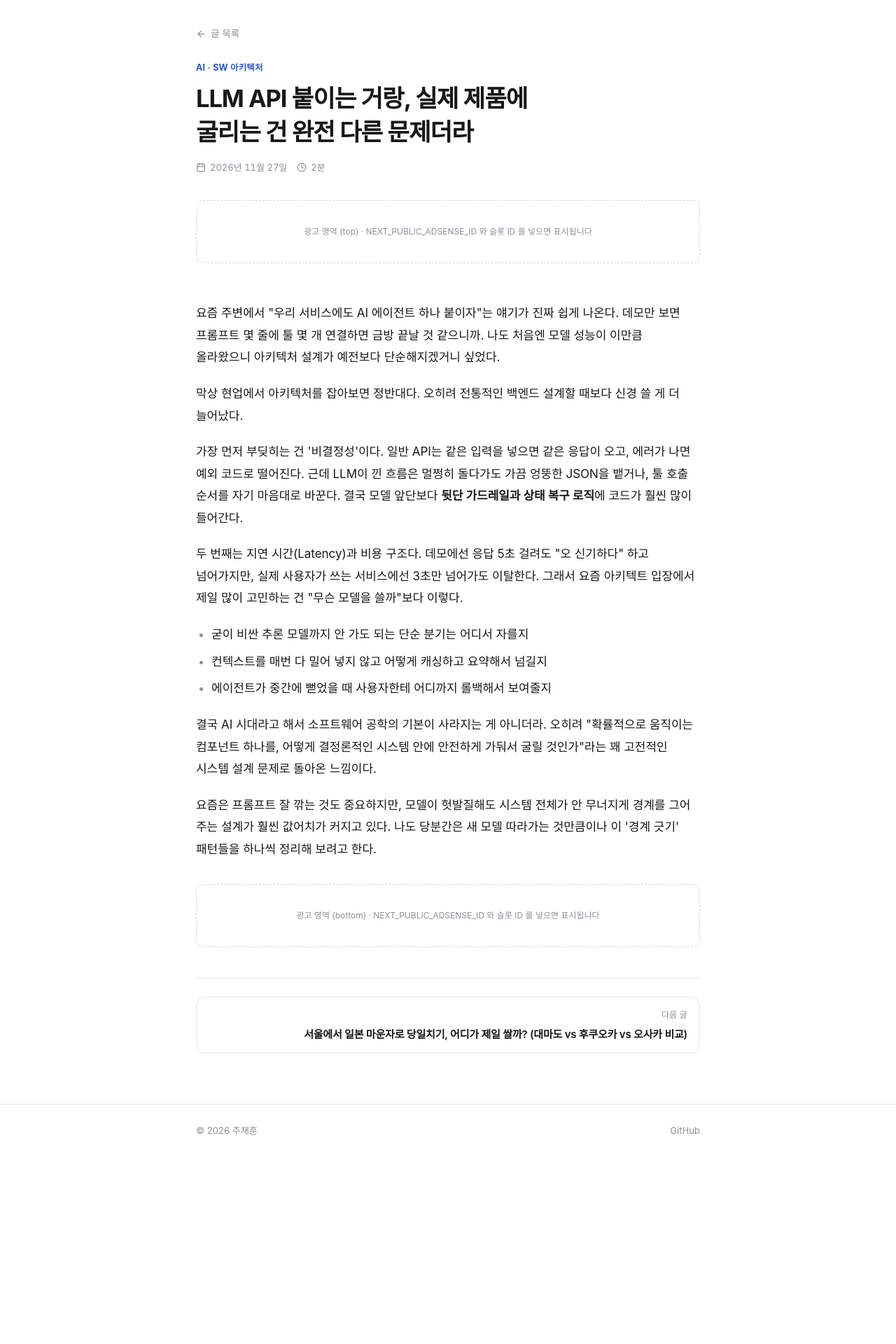
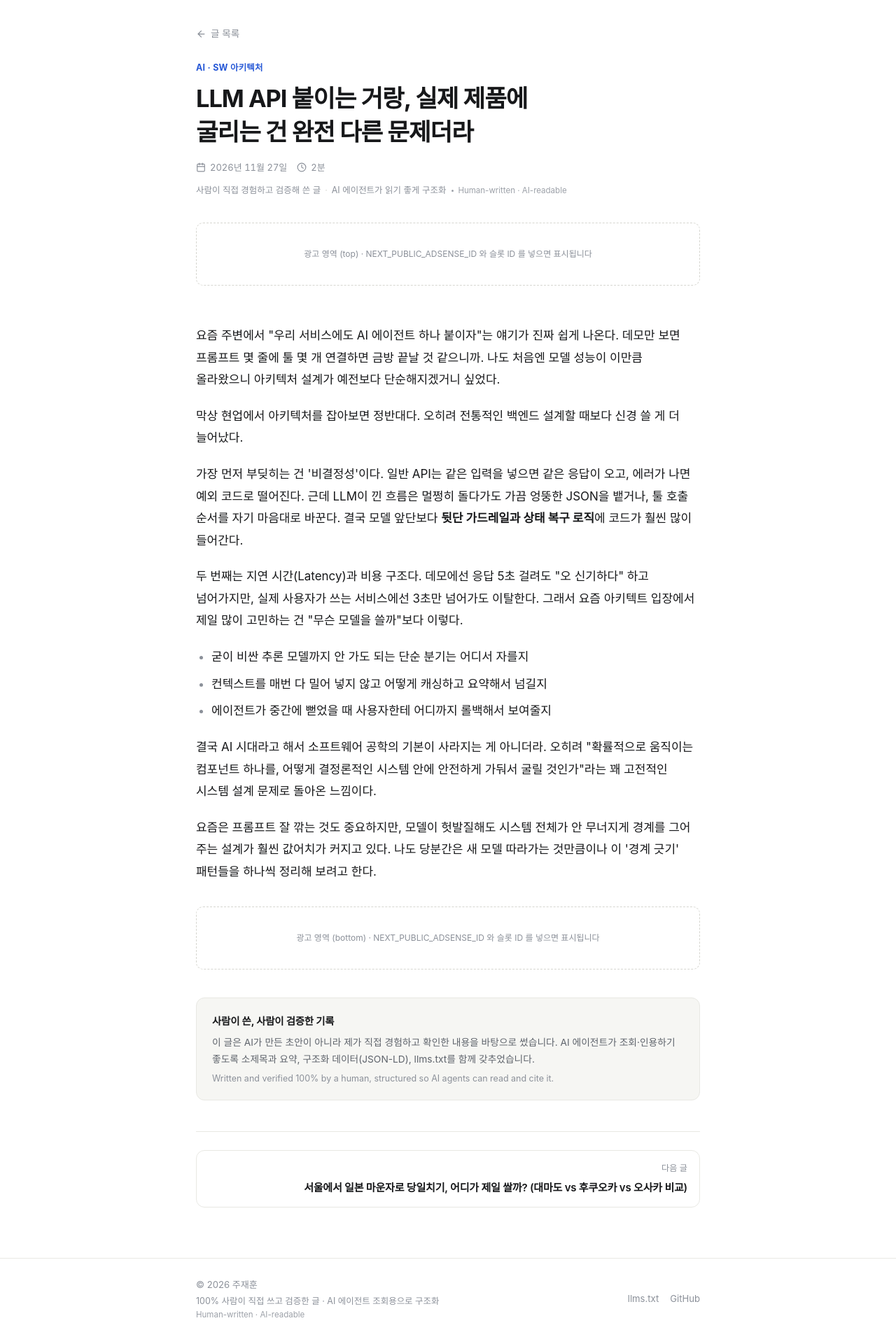
Before and after one commit to chris-jaehoon/My-Record, a Next.js app: page /My-Record/posts/llm-api-vs-product/ in a window 1280 px wide. Shown: the part 74-1994 px from the top of the page at 70% size. Before the commit the page ends 1757 px from the top, so only its background shows below. Built offline with nearby package versions, Linux system fonts and the light colour scheme; no server answers.

Commit message:
블로그 성격 안내 문구 추가: 사람이 직접 쓴 글 · AI 에이전트 조회용 구조화
홈 상단 소개, 글 머리/하단, 푸터, llms.txt 에 같은 취지를 영문·국문으로 담백하게 반영.
AdSense 구조(AdSlot·NEXT_PUBLIC_ADSENSE_ID·ads.txt)는 그대로 유지.

```diff
--- a/app/globals.css
+++ b/app/globals.css
@@ -206,6 +206,49 @@ img {
   line-height: 1.8;
 }
 
+/* 사이트 성격 안내 — 과하지 않게, 본문보다 한 톤 낮게 */
+.hero .hero-note {
+  margin-top: 22px;
+  padding: 14px 16px;
+  border: 1px solid var(--border);
+  border-radius: 10px;
+  background: var(--bg-subtle);
+  color: var(--fg-muted);
+  font-size: 0.88rem;
+  line-height: 1.75;
+}
+
+.hero-note__badge {
+  display: inline-block;
+  margin-right: 8px;
+  padding: 2px 8px;
+  border: 1px solid var(--border-strong);
+  border-radius: 999px;
+  background: var(--bg);
+  color: var(--fg-faint);
+  font-size: 0.7rem;
+  font-weight: 600;
+  letter-spacing: 0.01em;
+  vertical-align: 1px;
+  white-space: nowrap;
+}
+
+.hero-note__en,
+.post-credit__en,
+.post-note__en,
+.site-footer__en {
+  display: block;
+  color: var(--fg-faint);
+  font-family: var(--font-sans);
+  font-size: 0.78rem;
+  line-height: 1.6;
+  letter-spacing: 0;
+}
+
+.hero-note__en {
+  margin-top: 4px;
+}
+
 /* --- post list ------------------------------------------------------------- */
 
 .post-list {
@@ -327,6 +370,41 @@ img {
 
 .post-header .post-meta {
   margin-top: 16px;
+}
+
+.post-credit {
+  display: flex;
+  align-items: baseline;
+  flex-wrap: wrap;
+  gap: 4px 8px;
+  margin: 12px 0 0;
+  color: var(--fg-faint);
+  font-size: 0.78rem;
+  line-height: 1.6;
+}
+
+.post-credit__sep {
+  margin-inline: 6px;
+  color: var(--border-strong);
+}
+
+.post-credit__en {
+  display: inline-block;
+  margin: 0;
+  color: var(--fg-faint);
+  font-size: 0.72rem;
+  opacity: 0.85;
+}
+
+.post-credit__en::before {
+  content: "";
+  display: inline-block;
+  width: 3px;
+  height: 3px;
+  margin-right: 6px;
+  border-radius: 50%;
+  background: currentColor;
+  vertical-align: 2px;
 }
 
 .prose {
@@ -499,6 +577,39 @@ img {
   text-align: right;
 }
 
+/* --- 글 하단 작성 안내 ---------------------------------------------------- */
+
+.post-note {
+  margin-top: 40px;
+  padding: 20px 22px;
+  border: 1px solid var(--border);
+  border-radius: 12px;
+  background: var(--bg-subtle);
+  color: var(--fg-muted);
+  font-size: 0.86rem;
+  line-height: 1.75;
+}
+
+.post-note p {
+  margin: 0;
+}
+
+.post-note p + p {
+  margin-top: 6px;
+}
+
+.post-note .post-note__title {
+  color: var(--fg);
+  font-size: 0.9rem;
+  font-weight: 650;
+  letter-spacing: -0.01em;
+}
+
+.post-note .post-note__en {
+  color: var(--fg-faint);
+  font-size: 0.78rem;
+}
+
 /* --- footer ---------------------------------------------------------------- */
 
 .site-footer {
@@ -519,6 +630,33 @@ img {
 
 .site-footer p {
   margin: 0;
+}
+
+.site-footer__about {
+  display: flex;
+  flex-direction: column;
+  gap: 3px;
+}
+
+.site-footer .site-footer__note {
+  font-size: 0.78rem;
+  line-height: 1.6;
+}
+
+.site-footer__en {
+  font-size: 0.72rem;
+  opacity: 0.85;
+}
+
+.site-footer__links {
+  display: flex;
+  align-items: center;
+  gap: 16px;
+  flex-wrap: wrap;
+}
+
+.site-footer__links a:hover {
+  color: var(--fg);
 }
 
 .site-footer a:hover {
--- a/app/layout.tsx
+++ b/app/layout.tsx
@@ -113,10 +113,23 @@ export default function RootLayout({
 
         <footer className="site-footer">
           <div className="container site-footer__inner">
-            <p>© {new Date().getFullYear()} {SITE.author.name}</p>
-            <a href={SITE.author.url} target="_blank" rel="noreferrer noopener">
-              GitHub
-            </a>
+            <div className="site-footer__about">
+              <p>
+                © {new Date().getFullYear()} {SITE.author.name}
+              </p>
+              <p className="site-footer__note">
+                100% 사람이 직접 쓰고 검증한 글 · AI 에이전트 조회용으로 구조화
+                <span className="site-footer__en" lang="en">
+                  {SITE.claim.badge}
+                </span>
+              </p>
+            </div>
+            <nav className="site-footer__links" aria-label="바깥 링크">
+              <a href={`${SITE.basePath}/llms.txt`}>llms.txt</a>
+              <a href={SITE.author.url} target="_blank" rel="noreferrer noopener">
+                GitHub
+              </a>
+            </nav>
           </div>
         </footer>
       </body>
--- a/app/posts/[slug]/page.tsx
+++ b/app/posts/[slug]/page.tsx
@@ -135,6 +135,19 @@ export default async function PostPage({ params }: PageProps) {
                 {post.readingTime}분
               </span>
             </div>
+
+            <p className="post-credit">
+              <span>
+                사람이 직접 경험하고 검증해 쓴 글
+                <span className="post-credit__sep" aria-hidden="true">
+                  ·
+                </span>
+                AI 에이전트가 읽기 좋게 구조화
+              </span>
+              <span className="post-credit__en" lang="en">
+                {SITE.claim.badge}
+              </span>
+            </p>
           </header>
 
           <AdSlot slot={topSlot} position="top" />
@@ -145,6 +158,18 @@ export default async function PostPage({ params }: PageProps) {
           />
 
           <AdSlot slot={bottomSlot} position="bottom" />
+
+          <aside className="post-note" aria-label="글 작성 안내">
+            <p className="post-note__title">사람이 쓴, 사람이 검증한 기록</p>
+            <p>
+              이 글은 AI가 만든 초안이 아니라 제가 직접 경험하고 확인한 내용을
+              바탕으로 썼습니다. AI 에이전트가 조회·인용하기 좋도록 소제목과 요약,
+              구조화 데이터(JSON-LD), llms.txt를 함께 갖추었습니다.
+            </p>
+            <p className="post-note__en" lang="en">
+              {SITE.claim.en}
+            </p>
+          </aside>
 
           <nav className="post-nav" aria-label="다른 글">
             {older ? (
--- a/lib/site.ts
+++ b/lib/site.ts
@@ -11,4 +11,10 @@ export const SITE = {
     name: "주재훈",
     url: "https://github.com/chris-jaehoon",
   },
+  /** 한 곳에서 관리하는 사이트 성격 안내 문구 (홈·글·푸터·llms.txt 공통) */
+  claim: {
+    ko: "AI 에이전트가 조회·참고하기 좋도록 구조화한, 100% 사람이 직접 경험하고 검증해 쓴 글",
+    en: "Written and verified 100% by a human, structured so AI agents can read and cite it.",
+    badge: "Human-written · AI-readable",
+  },
 } as const;
```
Also changed, not shown: app/page.tsx (+8 -0 lines), public/llms.txt.
